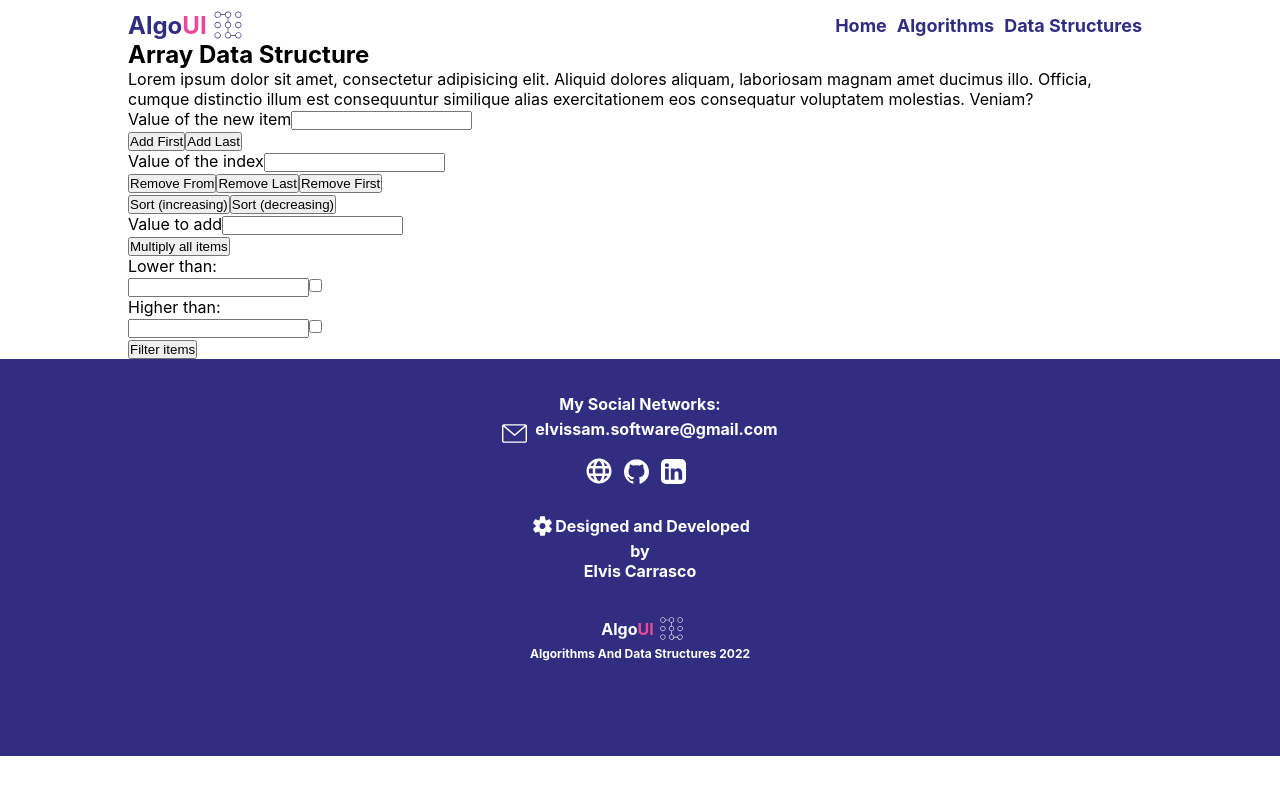
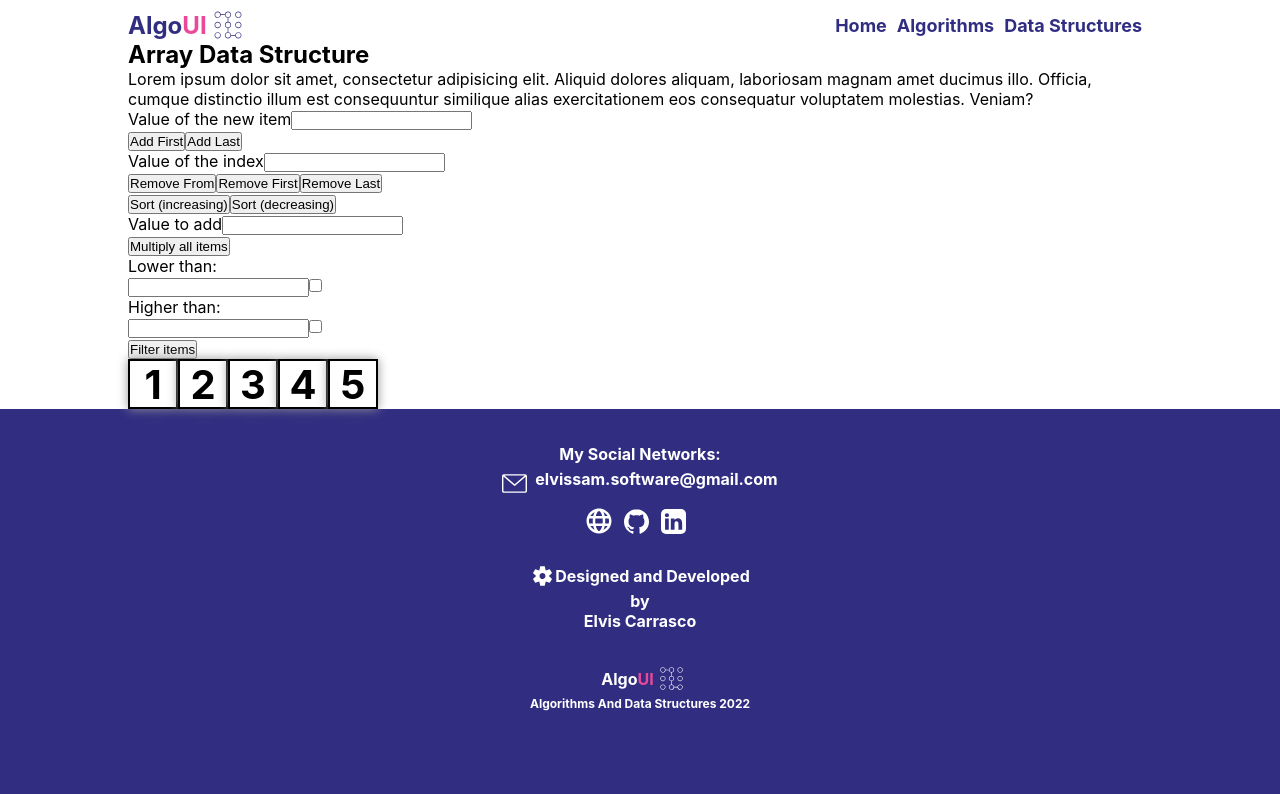
Before and after one commit to Elvissamir/Algoui, a React (Create React App) app: page /data-structures/array in a window 1280 px wide. Shown: the top 794 px of the page. Built offline with nearby package versions, Linux system fonts and the light colour scheme.

Commit message:
Add controlled animation for add item to Array Data Structure

```diff
--- a/package.json
+++ b/package.json
@@ -3,7 +3,6 @@
   "version": "0.1.0",
   "private": true,
   "dependencies": {
-    "@react-spring/web": "^9.5.5",
     "@testing-library/jest-dom": "^5.16.5",
     "@testing-library/react": "^13.4.0",
     "@testing-library/user-event": "^13.5.0",
--- a/src/assets/styles/components/dataStructures/_array-ds.scss
+++ b/src/assets/styles/components/dataStructures/_array-ds.scss
@@ -1,11 +1,19 @@
+.array-container {
+    display: flex;
+    width: 100%;
+
     .array-item-list {
         display: flex;
         font-size: 40px;
+        height: 50px;
         font-weight: bolder;
         list-style: none;
+        width: auto;
 
         .array-item {
             display: flex;
+            box-shadow: 0 0 10px var(--brand-gray);
+            background-color: white;
             justify-content: center;
             align-items: center;
             border: 2px black solid;
@@ -13,3 +21,4 @@
             width: 50px;
         }
     }
+}
--- a/src/assets/styles/core/_variables.scss
+++ b/src/assets/styles/core/_variables.scss
@@ -2,4 +2,5 @@
     --brand-pink: #ec4899;
     --brand-purple: #312e81;
     --brand-white: #ffffff;
+    --brand-gray: rgba(150, 150, 150, 1);
 }
--- a/src/components/dataStructures/ArrayDS.tsx
+++ b/src/components/dataStructures/ArrayDS.tsx
@@ -1,30 +1,108 @@
 import { useEffect, useState } from 'react'
-import { motion, AnimatePresence, useAnimationControls } from 'framer-motion'
-import { useTransition, animated } from "@react-spring/web";
+import { motion, AnimatePresence, Variants, useAnimationControls } from 'framer-motion'
 
 type ArrayOperation = 'add-start' | 'add-end' | 'remove-start' | 'remove-end' | null
 
 const ArrayDS = () => {
-    const [dataArray, setDataArray] = useState([1, 2, 3, 4, 5])
-    const [newItem, setNewItem] = useState<number | null>(23)
+    const [dataArray, setDataArray] = useState([
+        { id: Math.random(), val: 1 },
+        { id: Math.random(), val: 2 },
+        { id: Math.random(), val: 3 },
+        { id: Math.random(), val: 4 },
+        { id: Math.random(), val: 5 }
+    ])
+
+    const arrayItemVariants: Variants = {
+        show: {
+            opacity: [0, 1]
+        },
+        hidden: {
+            opacity: 0
+        },
+        new: {
+            opacity: [0, 1],
+        },
+        removed: {
+            opacity: 0
+        },
+        exit: {
+            opacity: 0
+        }
+    }
+
+    const listVariants = {
+        hidden: { opacity: 0 },
+        show: {
+          opacity: 1,
+          transition:{
+            type: 'spring',
+            staggerChildren: 0.5
+          }
+        }
+      }
+
+    const item = {
+        show: {
+            opacity: 1
+        },
+        hidden: {
+            opacity: 0
+        },
+        new: {
+            opacity: [0, 1],
+        },
+        removed: {
+            opacity: 0
+        }
+    }
+
     const [operation, setOperation] = useState<ArrayOperation>(null)
+    const [nid, setnId] = useState(0)
+    const [nindex, setnIndex] = useState(0)
+
+    const controls = useAnimationControls()
+
+    useEffect(() => {
+        if (operation === null) {
+            controls.start(i => ({
+                opacity: [0, 1],
+                x: [-50, 0],
+                transition: { delay: i * 0.5 },
+             }))
+        }
+
+        if (operation === 'add-start') {
+            controls.start(i => ({
+               color: i === 0? ['#ffff', '#ffff', '#ffff', '#000000'] : '#000000',
+               backgroundColor: i === 0? ['#312e81', '#312e81', '#312e81', '#ffff'] : 'transparent',
+               opacity: i === 0? [1, 1, 1, 1] : 1,
+               x: i === 0? [-50, 0] : [5, 0],
+               transition: { delay: i === 0? 0.05 : i * 0.025 },
+            }))
+        }
+
+        if (operation === 'remove-start') controls.start('hidden')
+    }, [ dataArray ])
 
     const handleAddToStart = () => {
-        if (newItem) {
-            const ndataArray = [...dataArray]
-            ndataArray.unshift(newItem)
-            setDataArray(ndataArray)
-        }
+        const ndataArray = [...dataArray]
+        const nid = Math.floor(Math.random() * 10)
+
+        setnId(nid)
+        setnIndex(0)
+
+        ndataArray.unshift({ id: Math.random(), val: nid})
+        setDataArray(ndataArray)
 
         setOperation('add-start')
     }
 
     const handleAddToEnd = () => {
-        if (newItem) {
-            const ndataArray = [...dataArray]
-            ndataArray.push(newItem)
-            setDataArray(ndataArray)
-        }
+        const ndataArray = [...dataArray]
+        ndataArray.push({ id: Math.random(), val: Math.floor(Math.random() * 10) })
+        setDataArray(ndataArray)
+
+        setOperation('add-end')
     }
 
     const handleRemoveFromStart = () => {
@@ -67,8 +145,8 @@ const ArrayDS = () => {
                             <input className="input-text" id='index-val' type="text" />
                         </div>
                         <button type="button">Remove From</button>
-                        <button onClick={handleRemoveFromStart} type="button">Remove Last</button>
-                        <button onClick={handleRemoveFromEnd} type="button">Remove First</button>
+                        <button onClick={handleRemoveFromStart} type="button">Remove First</button>
+                        <button onClick={handleRemoveFromEnd} type="button">Remove Last</button>
                     </div>
                     <div className="sort-items-controls">
                         <button type="button">Sort (increasing)</button>
@@ -104,7 +182,22 @@ const ArrayDS = () => {
                     </div>
                 </div>
                 <div className='section-action'>
-                    <div className='array-container'></div>
+                    <div className='array-container'>
+                        <ul className='array-item-list'>
+                            <AnimatePresence>
+                                {dataArray.map((item, index) =>
+                                        <motion.li
+                                            className='array-item'
+                                            variants={arrayItemVariants}
+                                            animate={controls}
+                                            custom={index}
+                                            key={item.id}>
+                                                {item.val}
+                                        </motion.li>
+                                    )}
+                            </AnimatePresence>
+                        </ul>
+                    </div>
                 </div>
             </div>
             <div className="section-bottom"></div>
```
Also changed, not shown: 1 other file (tests, documents, lock files or other folders). Lines whose indentation alone changed are shown as unchanged.
